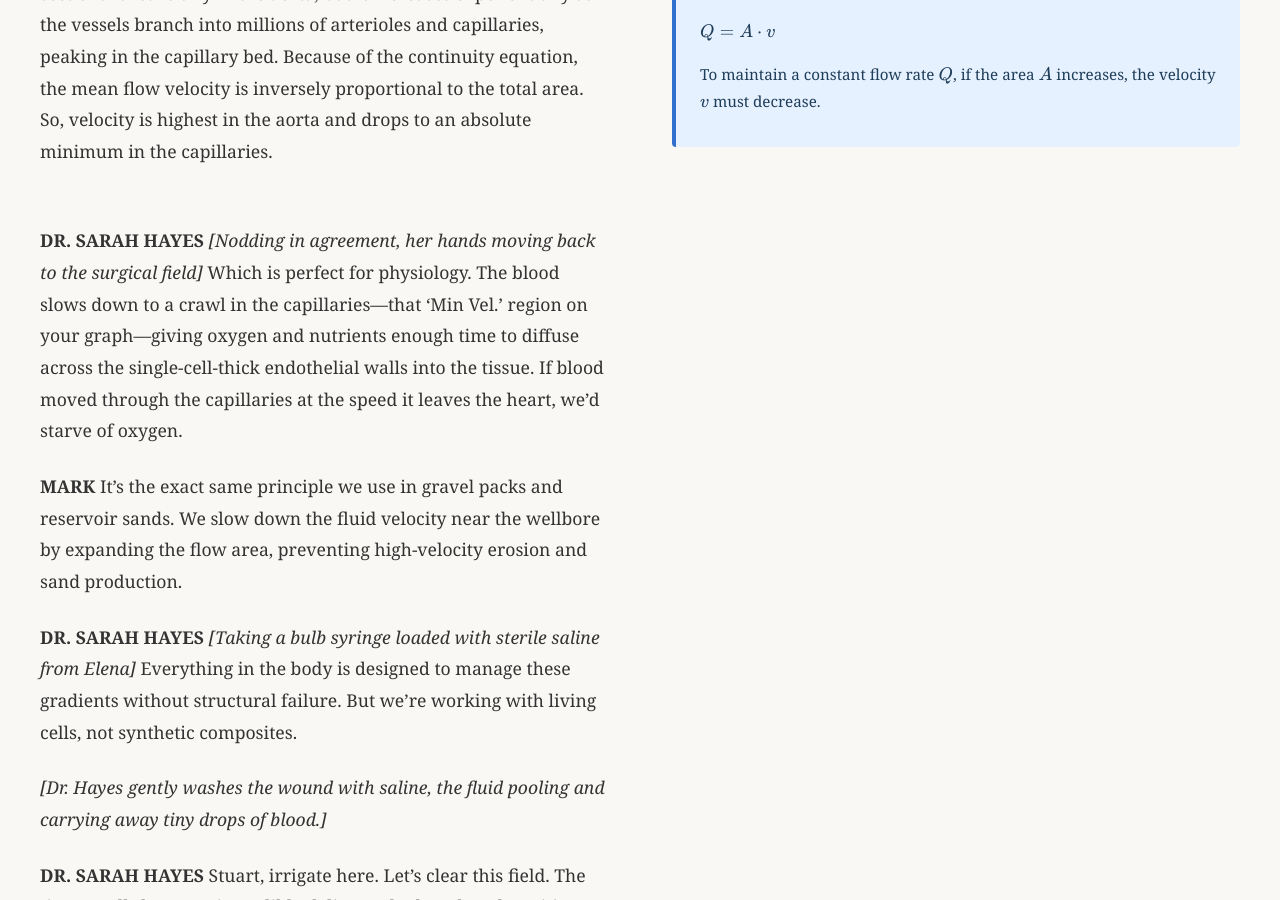
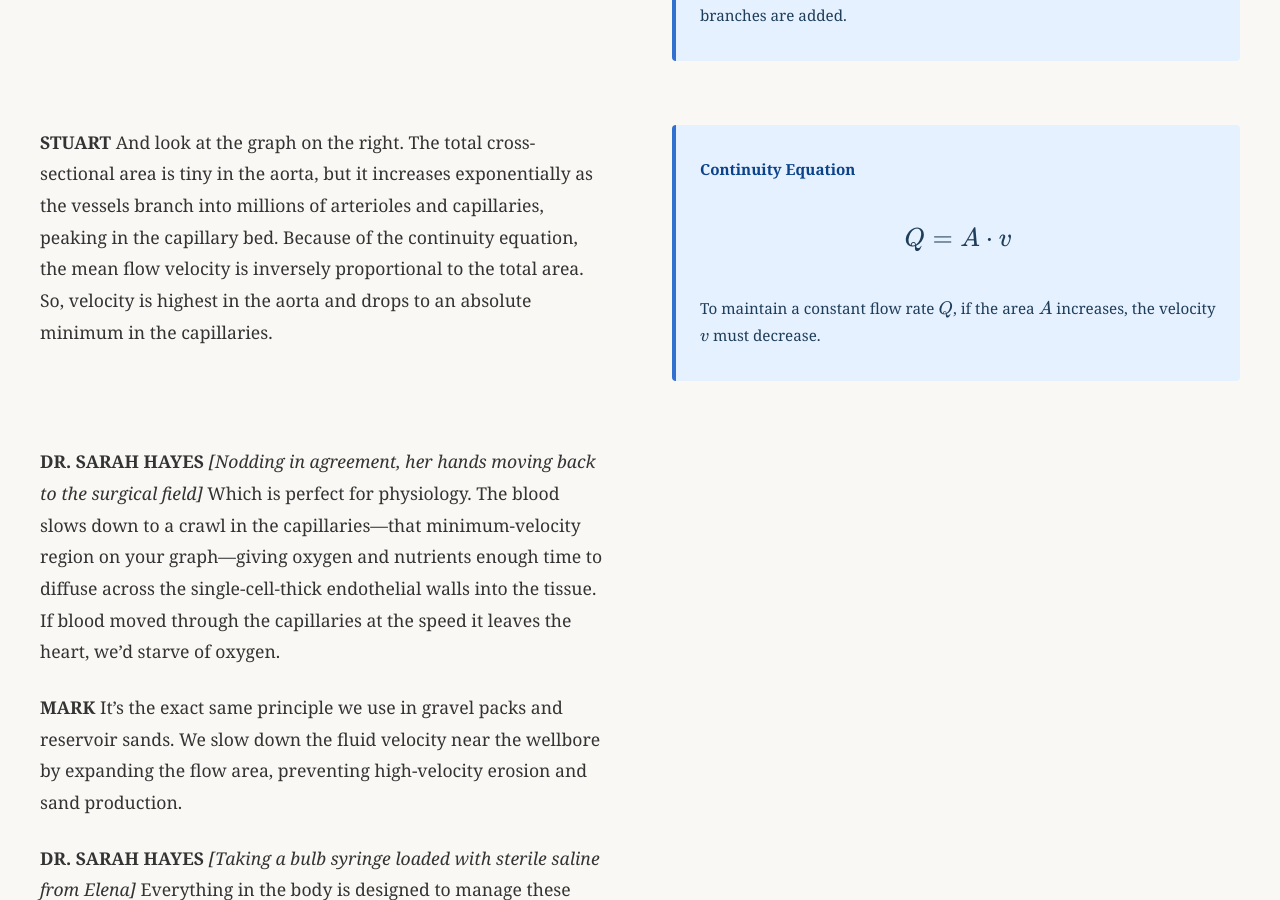
Before and after one commit to jmalicki/pulses-and-pathways, a Jekyll site: the page built from index.md, in a window 1280 px wide and 900 px high, scrolled down 15399 px. Built offline with Jekyll 4.4.1, drawn with Linux system fonts in a browser that asks for light colours; some of the changed text lies outside the part shown.

Commit message:
Clarify projection notes and Poiseuille slide
Add a Poiseuille figure that defines Q, R, and r on a vessel sketch, promote note equations to display math, and replace the awkward Min Vel. label with plain language.

```diff
--- a/_layouts/default.html
+++ b/_layouts/default.html
@@ -54,6 +54,14 @@
     }
     .note-alert strong {
       color: #0b438a;
+    }
+    .note-alert .note-math {
+      display: block;
+      text-align: center;
+      font-size: 1.35rem;
+      margin: 1.1rem 0;
+      overflow-x: auto;
+      line-height: 1.6;
     }
     h2 {
       font-size: 1.5rem;
--- a/index.md
+++ b/index.md
@@ -111,7 +111,7 @@
 
 <p><strong>Hydrostatic Pressure</strong></p>
 
-<p>$P_h = \rho g z$</p>
+<div class="note-math">$$P_h = \rho g z$$</div>
 
 <p>Pressure ($P_h$) increases linearly with depth ($z$), assuming constant fluid density ($\rho$) and gravity ($g$).</p>
 
@@ -268,6 +268,15 @@
 
 *[Elena hands Dr. Hayes a syringe filled with heparinized saline. Dr. Hayes washes the surgical field. Stuart takes the retractor, maintaining the exposure.]*
 
+</div>
+</play-text>
+<projections></projections>
+</stage-row>
+
+<stage-row>
+<play-text>
+<div markdown="1">
+
 **STUART**
 *[Adjusting his grip]*
 It's all about diameter. Even a tiny reduction in the vessel's radius drastically increases resistance. In physiology, we learn Poiseuille's law. Resistance to flow is inversely proportional to the fourth power of the radius.
@@ -288,20 +297,7 @@
 <projections>
 <div markdown="1">
 
-<div class="note-alert">
-
-<p><strong>Poiseuille's Law Derivation</strong></p>
-
-<p>$Q \propto r^4 \implies R \propto 1/r^4$</p>
-
-<p><strong>1.</strong> Area scales with $r^2$ ($\pi r^2$)</p>
-
-<p><strong>2.</strong> Velocity profile scales with $r^2$ (wall friction)</p>
-
-<p><strong>3.</strong> Flow ($Q$) = Area $\times$ Velocity $\propto r^2 \times r^2 = r^4$</p>
-
-</div>
-
+![Poiseuille's Law](02c_poiseuille.svg)
 
 </div>
 </projections>
@@ -362,7 +358,7 @@
 
 <p><strong>The Reynolds Number ($Re$)</strong></p>
 
-<p>$Re = \frac{\rho v d}{\mu}$</p>
+<div class="note-math">$$Re = \frac{\rho v d}{\mu}$$</div>
 
 <p>Always positive, ranging from 0 to ∞.</p>
 
@@ -495,7 +491,7 @@
 
 <p><strong>Parallel Hydraulic Resistance</strong></p>
 
-<p>$\frac{1}{R_{total}} = \sum \frac{1}{R_i}$</p>
+<div class="note-math">$$\frac{1}{R_{total}} = \sum \frac{1}{R_i}$$</div>
 
 <p>The total resistance of the vascular bed drops as more parallel branches are added.</p>
 
@@ -521,7 +517,7 @@
 
 <p><strong>Continuity Equation</strong></p>
 
-<p>$Q = A \cdot v$</p>
+<div class="note-math">$$Q = A \cdot v$$</div>
 
 <p>To maintain a constant flow rate $Q$, if the area $A$ increases, the velocity $v$ must decrease.</p>
 
@@ -537,7 +533,7 @@
 
 **DR. SARAH HAYES**
 *[Nodding in agreement, her hands moving back to the surgical field]*
-Which is perfect for physiology. The blood slows down to a crawl in the capillaries—that 'Min Vel.' region on your graph—giving oxygen and nutrients enough time to diffuse across the single-cell-thick endothelial walls into the tissue. If blood moved through the capillaries at the speed it leaves the heart, we'd starve of oxygen.
+Which is perfect for physiology. The blood slows down to a crawl in the capillaries—that minimum-velocity region on your graph—giving oxygen and nutrients enough time to diffuse across the single-cell-thick endothelial walls into the tissue. If blood moved through the capillaries at the speed it leaves the heart, we'd starve of oxygen.
 
 **MARK**
 It's the exact same principle we use in gravel packs and reservoir sands. We slow down the fluid velocity near the wellbore by expanding the flow area, preventing high-velocity erosion and sand production.
@@ -781,7 +777,7 @@
 
 <p><strong>Calculation</strong> $P_{\mathrm{calc}}(t)$: wellhead pressure predicted by the Darcy forward model</p>
 
-<p>$J = \sum_{t} [ P_{\mathrm{obs}}(t) - P_{\mathrm{calc}}(t) ]^2$</p>
+<div class="note-math">$$J = \sum_{t} [ P_{\mathrm{obs}}(t) - P_{\mathrm{calc}}(t) ]^2$$</div>
 
 <p>Tune the unseen permeability map (and compliance) until the calculated wellhead pressure matches what the sensors recorded.</p>
 
@@ -812,7 +808,7 @@
 
 <p><strong>Simplified Bernoulli Equation (Clinical)</strong></p>
 
-<p>$\Delta P \approx 4v^2$</p>
+<div class="note-math">$$\Delta P \approx 4v^2$$</div>
 
 <p>A fast clinical heuristic where peak velocity $v$ directly estimates the pressure gradient $\Delta P$ across a heart valve or stenosis.</p>
 
```
Also changed, not shown: act_2_pressure_and_flow.md (+3 -6 lines), act_3_the_network.md (+2 -2 lines), build_index.py (+8 -1 lines), 02c_poiseuille.svg (added), 03_the_vascular_network.svg.
